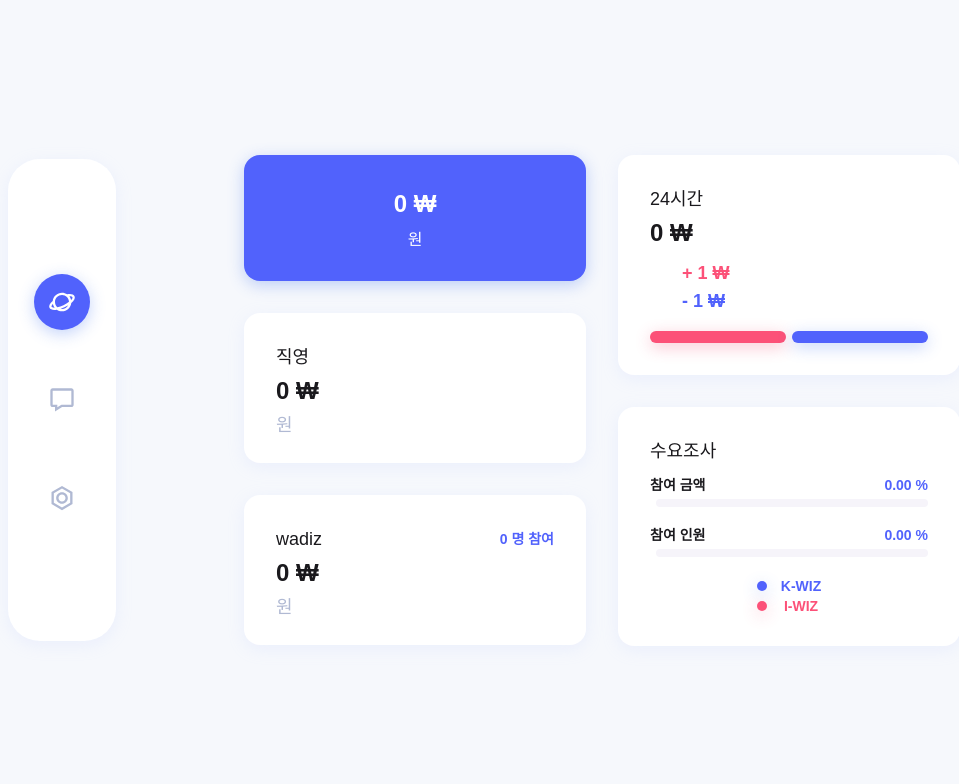
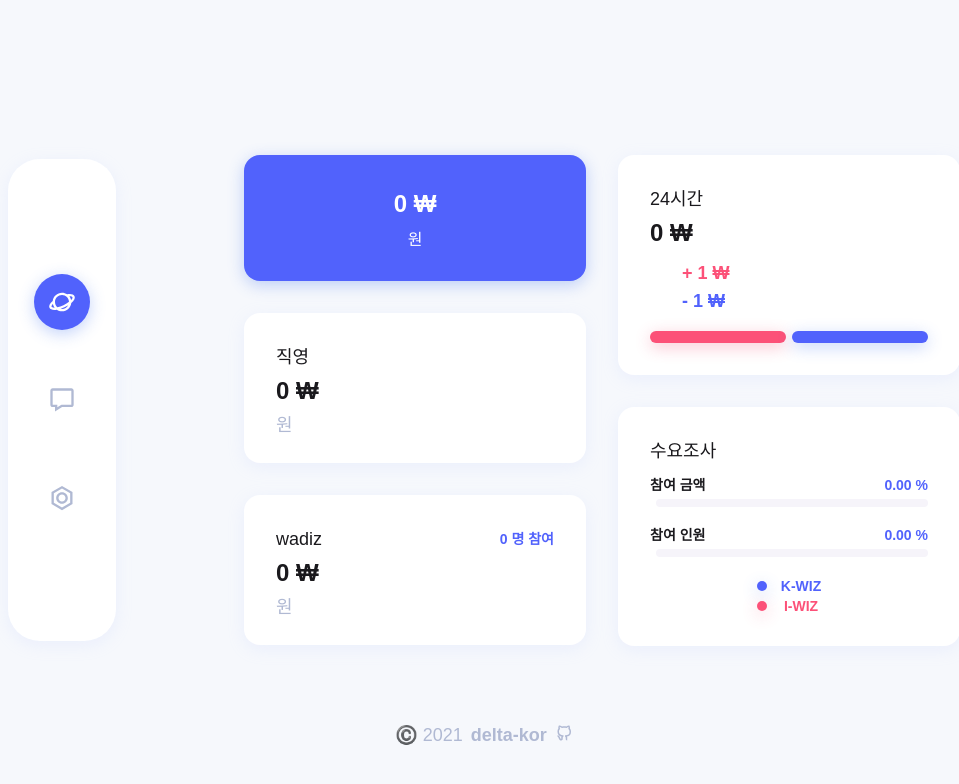
Before and after one commit to delta-kor/wad-iz, a React (Create React App) app in the folder wad-iz-client/: page / in a window 1280 px wide. Shown: the top 784 px of the page, without its empty margins (156-1115 px from the left). Built offline with nearby package versions, Linux system fonts and the light colour scheme; no server answers; a web font is replaced by a local one.

Commit message:
Add copyright

```diff
--- a/wad-iz-client/src/App.tsx
+++ b/wad-iz-client/src/App.tsx
@@ -12,6 +12,7 @@ import SurveyCard from './components/card/Survey';
 import TotalCard from './components/card/Total';
 import ChatWrapper from './components/chat/ChatWrapper';
 import Youtube from './components/chat/Youtube';
+import Copyright from './components/Copyright';
 import Cover from './components/Cover';
 import Profile from './components/Profile';
 import { Color } from './styles/color';
@@ -456,6 +457,7 @@ export default class App extends Component<any, State> {
             {wadizCard}
             {dayCard}
             {surveyCard}
+            <Copyright isPc={false} />
           </CardStack>
         </motion.div>
       );
@@ -470,6 +472,7 @@ export default class App extends Component<any, State> {
             {dayCard}
             {surveyCard}
           </PcCardStackRight>
+          <Copyright isPc={true} />
         </motion.div>
       );
     } else if (this.state.menu === 1) {
@@ -556,6 +559,7 @@ export default class App extends Component<any, State> {
       );
       pcContent = (
         <PcProfileWrapper initial={{ opacity: 0 }} animate={{ opacity: 1 }}>
+          <Copyright isPc={true} />
           <Profile
             nickname={profile.nickname}
             profileImageUrl={this.profileImageMap.get(profile.profileImage) || falloutProfileImage}
--- /dev/null
+++ b/wad-iz-client/src/components/Copyright.tsx
@@ -0,0 +1,84 @@
+import { Component } from 'react';
+import styled from 'styled-components';
+import GithubIcon from '../icon/github.svg';
+import { Color } from '../styles/color';
+
+const Layout = styled.div`
+  position: fixed;
+  display: fixed;
+  bottom: 52px;
+  left: 50%;
+  transform: translate(-50%);
+  align-items: center;
+  justify-content: center;
+  gap: 0 8px;
+  user-select: none;
+`;
+
+const MobileLayout = styled.div`
+  display: fixed;
+  bottom: 52px;
+  align-items: center;
+  justify-content: center;
+  gap: 0 8px;
+  user-select: none;
+`;
+
+const Text = styled.div`
+  display: inline-block;
+  font-style: normal;
+  font-weight: normal;
+  font-size: 18px;
+  line-height: 26px;
+  display: flex;
+  align-items: center;
+  text-align: center;
+  color: ${Color.GRAY};
+`;
+
+const Nickname = styled.div`
+  display: inline-block;
+  font-style: normal;
+  font-weight: bold;
+  font-size: 18px;
+  line-height: 26px;
+  display: flex;
+  align-items: center;
+  text-align: center;
+  color: ${Color.GRAY};
+  cursor: pointer;
+`;
+
+const Icon = styled.img`
+  width: 18px;
+  height: 18px;
+  cursor: pointer;
+`;
+
+interface Props {
+  isPc: boolean;
+}
+
+export default class Copyright extends Component<Props, any> {
+  onClick = () => {
+    window.location.href = 'https://github.com/delta-kor/wad-iz';
+  };
+
+  render() {
+    if (this.props.isPc)
+      return (
+        <Layout>
+          <Text>©️ 2021</Text>
+          <Nickname onClick={this.onClick}>delta-kor</Nickname>
+          <Icon onClick={this.onClick} src={GithubIcon} />
+        </Layout>
+      );
+    return (
+      <MobileLayout>
+        <Text>©️ 2021</Text>
+        <Nickname onClick={this.onClick}>delta-kor</Nickname>
+        <Icon onClick={this.onClick} src={GithubIcon} />
+      </MobileLayout>
+    );
+  }
+}
--- a/wad-iz-client/src/components/chat/ChatPopup.tsx
+++ b/wad-iz-client/src/components/chat/ChatPopup.tsx
@@ -57,8 +57,9 @@ export default class ChatPopup extends Component<Props, any> {
       <Layout
         isPc={this.props.isPc}
         isVideo={this.props.isVideo}
-        variants={{ active: { bottom: 92 }, inactive: { bottom: -48 } }}
+        variants={{ active: { bottom: 92 }, inactive: { bottom: 18 } }}
         initial={'inactive'}
+        transition={{ duration: 0.25 }}
         animate={this.props.active ? 'active' : 'inactive'}
         onClick={this.props.onClick}
       >
```
Also changed, not shown: wad-iz-client/src/icon/github.svg (added).
